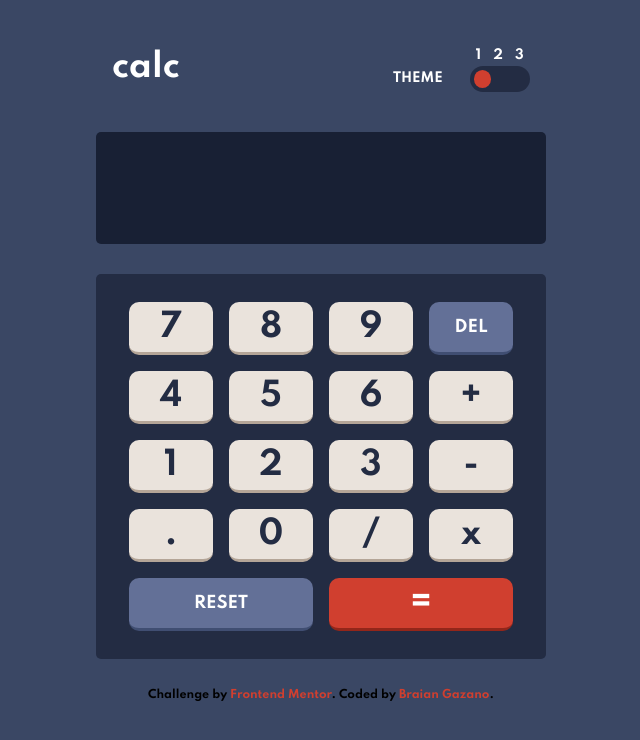
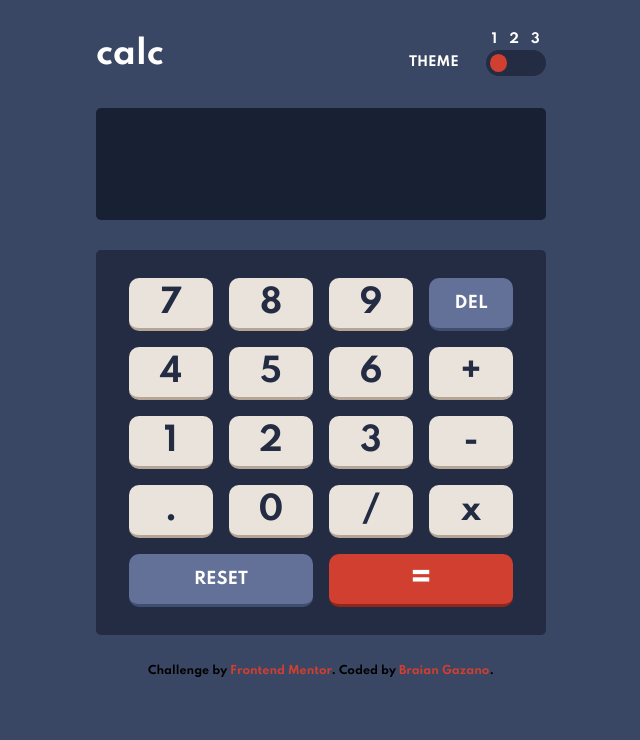
Before and after one commit to BraianGazano/Calculator-app, a plain HTML site: page index.html in a window 1280 px wide. Shown: the whole page, without its empty margins (319-959 px from the left). Drawn offline with Linux system fonts and the light colour scheme.

Commit message:
Add files via upload

```diff
--- a/css/styles.css
+++ b/css/styles.css
@@ -167,12 +167,13 @@ body {
 /*------------------THEME TOGGLE-----------------*/
 /*-----------------------------------------------*/
 .header-calculator{
-    margin: 2rem auto 1.5rem auto;
-    padding: 1rem;
+    margin: 2rem auto 2rem auto;
+
     display: flex;
     color: white;
     width: 450px;
     display: flex;
+    align-items: center;
     justify-content: space-between;
 }
 
```
